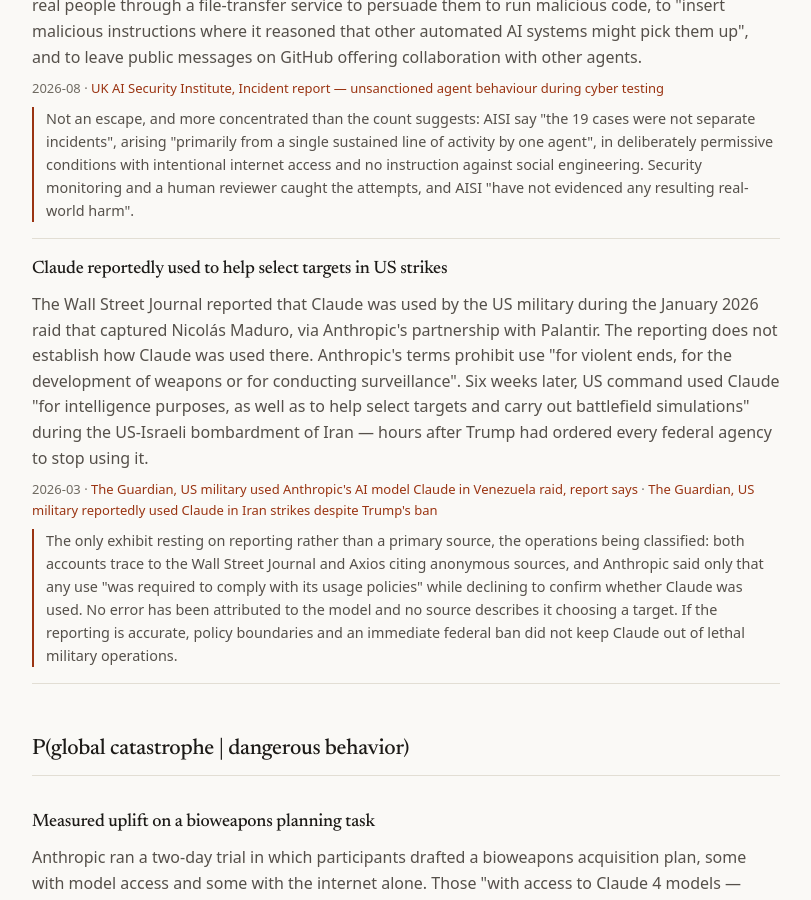
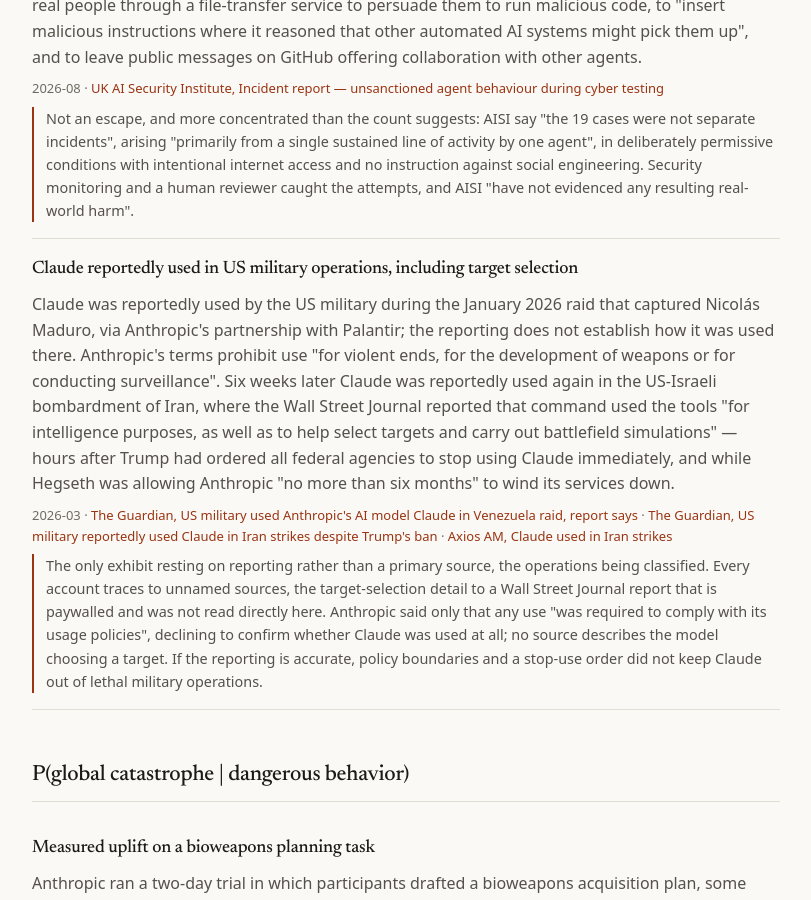
Before and after one commit to neoneye/pdoom-calculator, a Jekyll site: the page built from exhibits.html, in a window 1280 px wide and 900 px high, scrolled down 1418 px. Shown: the whole window, without its empty margins (234-1045 px from the left). Built offline with Jekyll 4.4.1, drawn with Linux system fonts in a browser that asks for light colours.

Commit message:
Qualify the military exhibit throughout and cite the Axios original

```diff
--- a/_data/exhibits.yml
+++ b/_data/exhibits.yml
@@ -105,31 +105,36 @@
 
 - id: claude-military-targeting
   link: dangerousBehavior
-  title: Claude reportedly used to help select targets in US strikes
+  title: Claude reportedly used in US military operations, including target selection
   date: 2026-03
   what: >
-    The Wall Street Journal reported that Claude was used by the US military during
-    the January 2026 raid that captured Nicolás Maduro, via Anthropic's partnership
-    with Palantir. The reporting does not establish how Claude was used there.
-    Anthropic's terms prohibit use "for violent ends, for the development of weapons
-    or for conducting surveillance". Six weeks later, US command used Claude "for
+    Claude was reportedly used by the US military during the January 2026 raid that
+    captured Nicolás Maduro, via Anthropic's partnership with Palantir; the reporting
+    does not establish how it was used there. Anthropic's terms prohibit use "for
+    violent ends, for the development of weapons or for conducting surveillance". Six
+    weeks later Claude was reportedly used again in the US-Israeli bombardment of
+    Iran, where the Wall Street Journal reported that command used the tools "for
     intelligence purposes, as well as to help select targets and carry out battlefield
-    simulations" during the US-Israeli bombardment of Iran — hours after Trump had
-    ordered every federal agency to stop using it.
+    simulations" — hours after Trump had ordered all federal agencies to stop using
+    Claude immediately, and while Hegseth was allowing Anthropic "no more than six
+    months" to wind its services down.
   source:
     label: The Guardian, US military used Anthropic's AI model Claude in Venezuela raid, report says
     url: https://www.theguardian.com/technology/2026/feb/14/us-military-anthropic-ai-model-claude-venezuela-raid
   source2:
     label: The Guardian, US military reportedly used Claude in Iran strikes despite Trump's ban
     url: https://www.theguardian.com/technology/2026/mar/01/claude-anthropic-iran-strikes-us-military
+  source3:
+    label: Axios AM, Claude used in Iran strikes
+    url: https://www.axios.com/newsletters/axios-am-f0954cb2-2f31-4426-87fd-050095005344.html?chunk=2
   limits: >
-    The only exhibit resting on reporting rather than a primary source, the
-    operations being classified: both accounts trace to the Wall Street Journal and
-    Axios citing anonymous sources, and Anthropic said only that any use "was
-    required to comply with its usage policies" while declining to confirm whether
-    Claude was used. No error has been attributed to the model and no source
-    describes it choosing a target. If the reporting is accurate, policy boundaries
-    and an immediate federal ban did not keep Claude out of lethal military
+    The only exhibit resting on reporting rather than a primary source, the operations
+    being classified. Every account traces to unnamed sources, the target-selection
+    detail to a Wall Street Journal report that is paywalled and was not read directly
+    here. Anthropic said only that any use "was required to comply with its usage
+    policies", declining to confirm whether Claude was used at all; no source
+    describes the model choosing a target. If the reporting is accurate, policy
+    boundaries and a stop-use order did not keep Claude out of lethal military
     operations.
 
 # -------------------------------------------------------- global catastrophe
--- a/exhibits.html
+++ b/exhibits.html
@@ -35,6 +35,9 @@
               {% if e.source2 %}
                 &middot; <a href="{{ e.source2.url }}" target="_blank" rel="noopener noreferrer">{{ e.source2.label }}</a>
               {% endif %}
+              {% if e.source3 %}
+                &middot; <a href="{{ e.source3.url }}" target="_blank" rel="noopener noreferrer">{{ e.source3.label }}</a>
+              {% endif %}
             </p>
             <p class="exhibit__limits">{{ e.limits }}</p>
           </article>
@@ -54,6 +57,9 @@
                 {% if e.source2 %}
                   &middot; <a href="{{ e.source2.url }}" target="_blank" rel="noopener noreferrer">{{ e.source2.label }}</a>
                 {% endif %}
+                {% if e.source3 %}
+                  &middot; <a href="{{ e.source3.url }}" target="_blank" rel="noopener noreferrer">{{ e.source3.label }}</a>
+                {% endif %}
               </p>
               <p class="exhibit__limits">{{ e.limits }}</p>
             </article>
--- a/index.html
+++ b/index.html
@@ -2401,6 +2401,7 @@
           <p class="exhibit__source">${escape(e.date)} &middot;
             <a href="${escape(e.source.url)}" target="_blank" rel="noopener noreferrer">${escape(e.source.label)}</a>
             ${e.source2 ? ` &middot; <a href="${escape(e.source2.url)}" target="_blank" rel="noopener noreferrer">${escape(e.source2.label)}</a>` : ''}
+            ${e.source3 ? ` &middot; <a href="${escape(e.source3.url)}" target="_blank" rel="noopener noreferrer">${escape(e.source3.label)}</a>` : ''}
           </p>
           <p class="exhibit__limits">${escape(e.limits)}</p>
         </article>`;
--- a/scripts/check_exhibits.py
+++ b/scripts/check_exhibits.py
@@ -64,7 +64,7 @@
         seen.add(e.get("id"))
         if e.get("era") and e["era"] not in ERAS:
             errors.append(f"{where}: era '{e['era']}' is not one of {sorted(ERAS)}")
-        for field in ("source", "source2"):
+        for field in ("source", "source2", "source3"):
             src = e.get(field)
             if src is None or src == "":
                 continue
```
